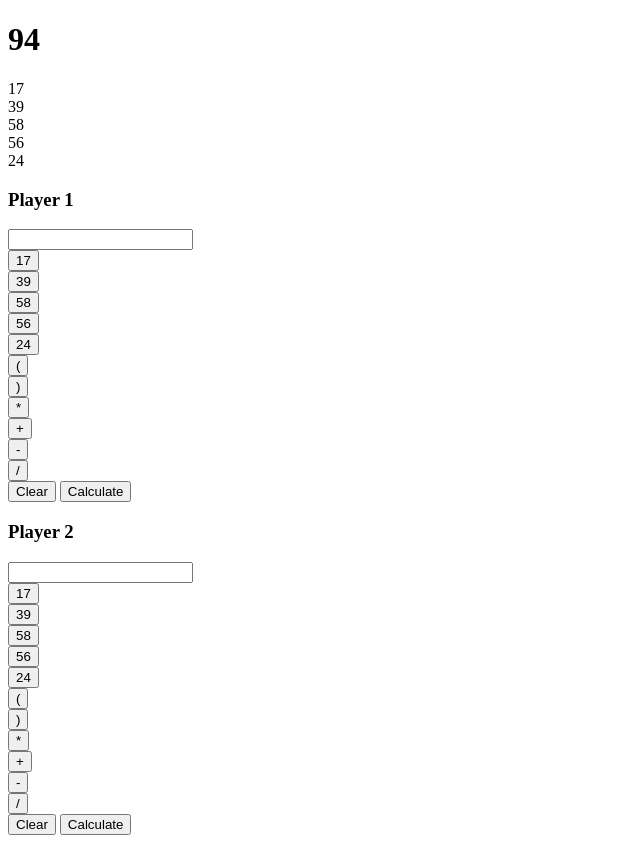
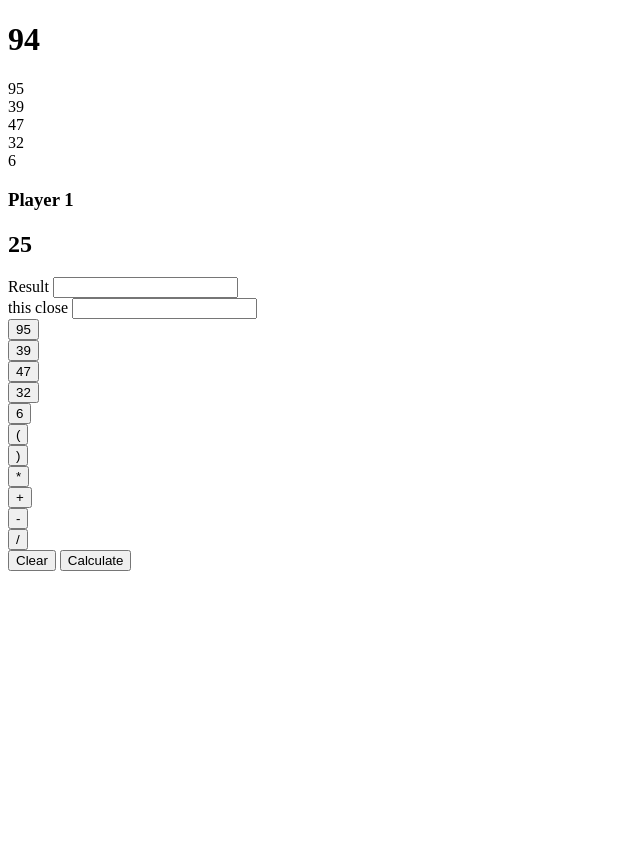
Before and after one commit to SophieKodomome/AngularJS_-_.NET_Guess_Game, a plain HTML site: page index.html in a window 1280 px wide. Shown: the whole page, without its empty margins (0-640 px from the left). After the commit the page ends 800 px from the top, so only its background shows below. Drawn offline with nearby package versions, Linux system fonts and the light colour scheme.

Commit message:
Update index.html

```diff
--- a/index.html
+++ b/index.html
@@ -7,24 +7,25 @@
     <script src="https://ajax.googleapis.com/ajax/libs/angularjs/1.6.9/angular.min.js"></script>
     <script>
       var app = angular.module("ng-guess", []);
+
       app.service("guessService", function () {
         this.randomResult = Math.floor(Math.random() * 101);
-        this.randomArray = createRamdomArray();
-        this.operationString = "( ) * + - /";
-        this.operationString = this.operationString.split(" ");
+        this.randomArray = createRandomArray();
+        this.operationString = "( ) * + - /".split(" ");
 
-        this.getRamdomResult = function () {
+        this.getRandomResult = function () {
           return this.randomResult;
         };
 
-        this.getRamdomArray = function () {
+        this.getRandomArray = function () {
           return this.randomArray;
         };
 
         this.getOperationString = function () {
           return this.operationString;
         };
-        function createRamdomArray() {
+
+        function createRandomArray() {
           var randomArray = [];
           for (let index = 0; index < 5; index++) {
             randomArray.push(Math.floor(Math.random() * 101));
@@ -34,14 +35,18 @@
       });
 
       app.controller("board", function ($scope, guessService) {
-        $scope.randomResult = guessService.getRamdomResult();
-        $scope.randomArray = guessService.getRamdomArray();
+        $scope.randomResult = guessService.getRandomResult();
+        $scope.randomArray = guessService.getRandomArray();
       });
 
-      app.controller("player_1", function ($scope, guessService) {
-        $scope.randomArray = guessService.getRamdomArray();
+      app.controller("player_1", function ($scope, $interval, guessService) {
+        $scope.randomArray = guessService.getRandomArray();
+        $scope.randomResult = guessService.getRandomResult();
         $scope.operationString = guessService.getOperationString();
         $scope.playerResult = "";
+        $scope.playerDifference;
+        $scope.useState = true;
+        $scope.seconds = 30;
 
         $scope.append = function (value) {
           $scope.playerResult += value;
@@ -51,48 +56,67 @@
           $scope.playerResult = "";
         };
 
-        $scope.calculate = function() {
-            try{
+        $scope.toggleState = function () {
+          $scope.useState = !$scope.useState;
+        };
+
+        $scope.execute = function () {
+          $scope.toggleState();
+          $scope.calculate();
+          $scope.showDifference();
+          $interval.cancel(timer);
+        };
+
+        $scope.calculate = function () {
+          try {
             $scope.playerResult = eval($scope.playerResult);
-            } catch (e){
+          } catch (e) {
             $scope.playerResult = "Error";
           }
         };
-      });
-      app.controller("player_2", function ($scope, guessService) {
-        $scope.randomArray = guessService.getRamdomArray();
-        $scope.operationString = guessService.getOperationString();
-        $scope.playerResult = "";
 
-        $scope.append = function (value) {
-          $scope.playerResult += value;
+        $scope.showDifference = function () {
+          $scope.playerDifference = Math.abs($scope.playerResult - $scope.randomResult);
         };
 
-        $scope.clear = function () {
-            $scope.playerResult = "";
-        };
+        var timer = $interval(function() {
+          if ($scope.seconds > 0) {
+            $scope.seconds--;
+          } else {
+            $scope.execute();
+          }
+        }, 1000);
 
-        $scope.calculate = function() {
-            try{
-                $scope.playerResult = eval($scope.playerResult);
-            } catch (e){
-                $scope.playerResult = "Error";
-            }
-        };
+        $scope.$on('$destroy', function() {
+          $interval.cancel(timer);
+        });
       });
     </script>
   </head>
   <body ng-app="ng-guess">
     <header ng-controller="board">
-      <h1 ng-model="randomResult">{{randomResult}}</h1>
+      <h1>{{randomResult}}</h1>
       <section ng-repeat="randomNumber in randomArray">
         <span>{{randomNumber}}</span>
       </section>
     </header>
     <article>
       <section ng-controller="player_1">
+        <header>
             <h1>Player 1</h1>
+            <h2>{{seconds}}</h2>
+        </header>
+        <section>
+            <section>
+                <label>Result</label>
                 <input type="text" ng-model="playerResult" readonly />
+            </section>
+            <section>
+                <label>this close</label>
+                <input type="text" ng-model="playerDifference" readonly />
+            </section>
+        </section>
+
         <section>
           <section ng-repeat="randomNumber in randomArray">
             <button ng-click="append(randomNumber)">{{randomNumber}}</button>
@@ -103,23 +127,7 @@
         </section>
         <section>
           <button ng-click="clear()">Clear</button>
-            <button ng-click="calculate()">Calculate</button>
-        </section>
-      </section>
-      <section ng-controller="player_2">
-        <h1>Player 2</h1>
-        <input type="text" ng-model="playerResult" readonly />
-        <section>
-            <section ng-repeat="randomNumber in randomArray">
-                <button ng-click="append(randomNumber)">{{randomNumber}}</button>
-            </section>
-            <section ng-repeat="operationChar in operationString">
-                <button ng-click="append(operationChar)">{{operationChar}}</button>
-            </section>
-        </section>
-        <section>
-            <button ng-click="clear()">Clear</button>
-            <button ng-click="calculate()">Calculate</button>
+          <button ng-show="useState" ng-click="execute()">Calculate</button>
         </section>
       </section>
     </article>
```
Lines whose indentation alone changed are shown as unchanged.
